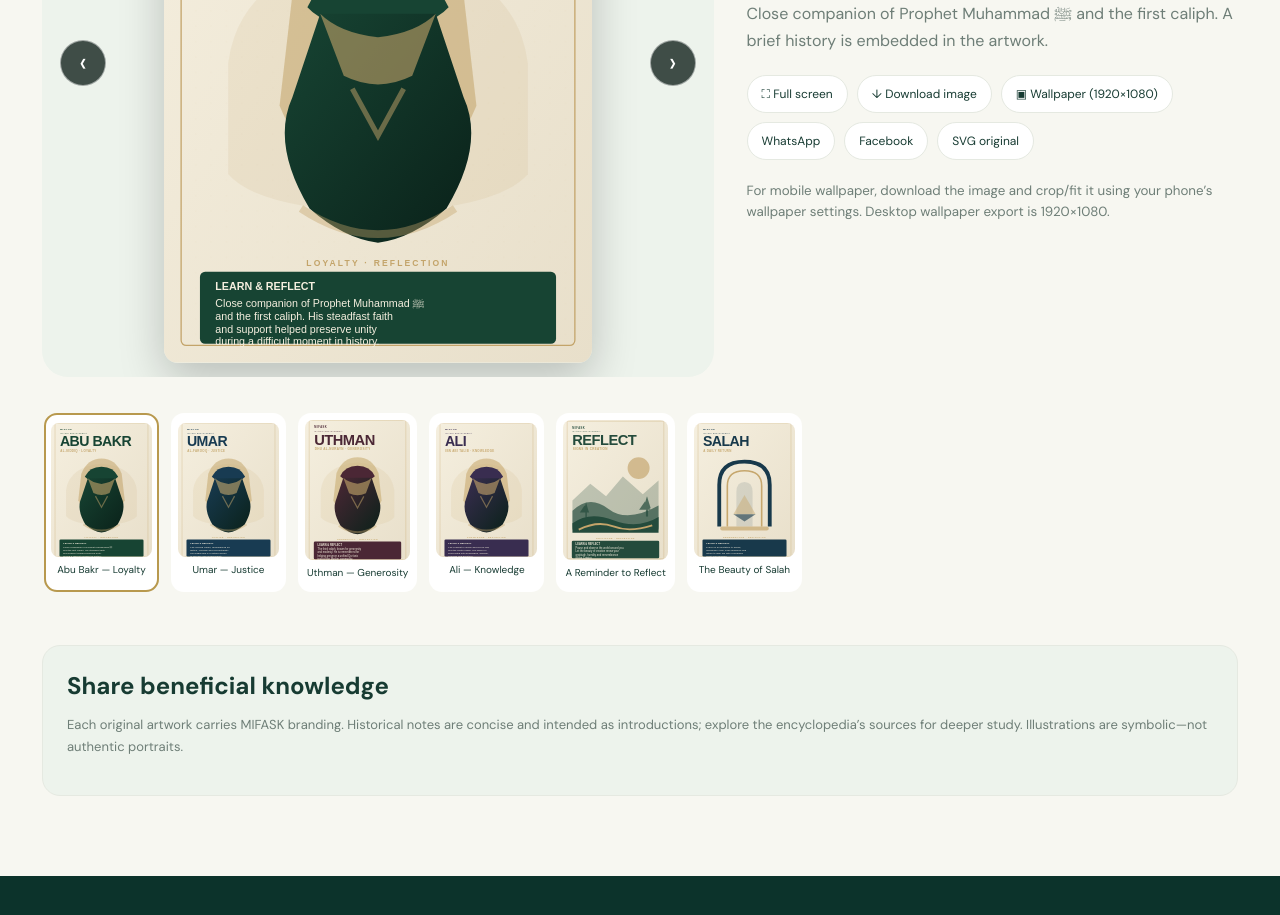
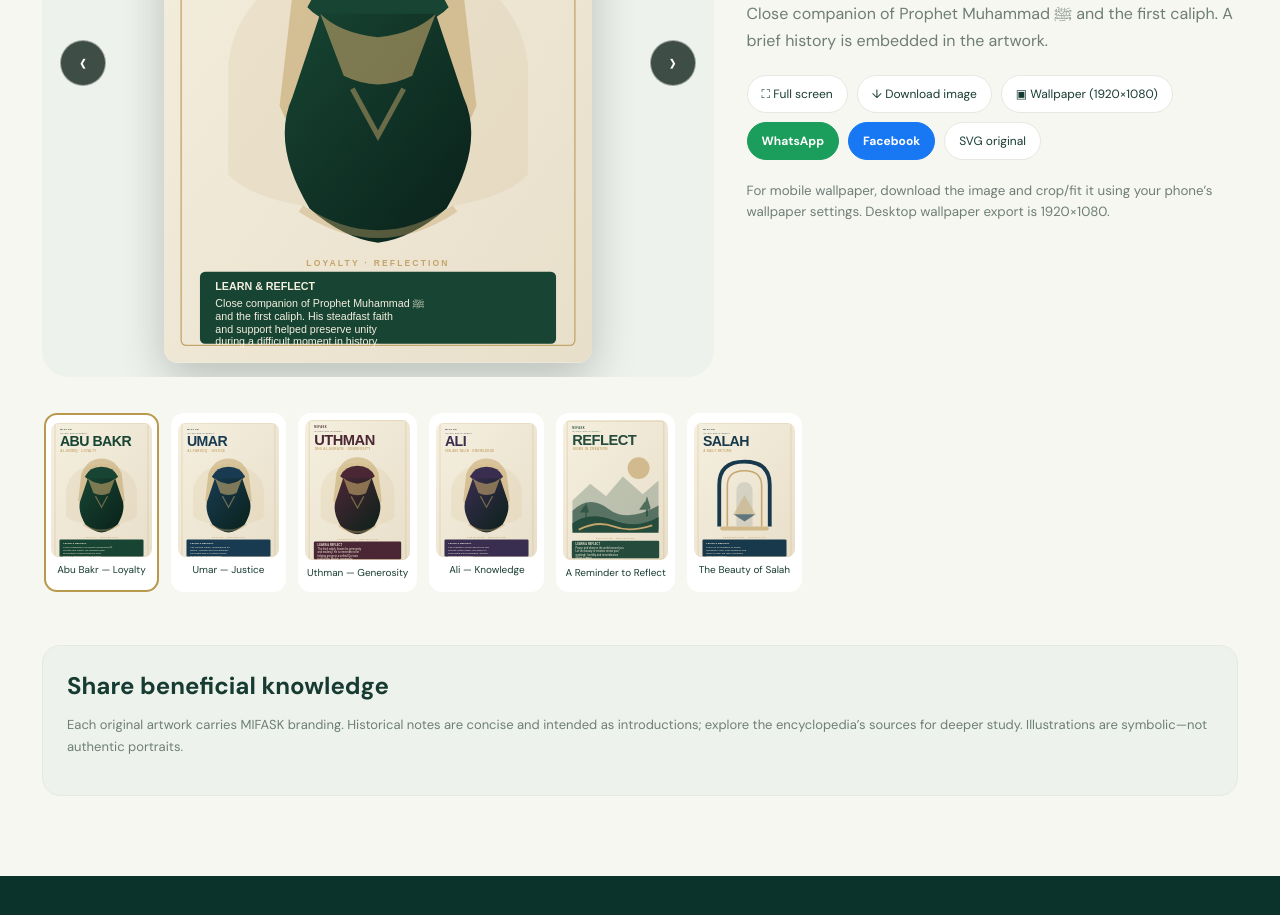
Before and after one commit to smartmil79-afk/mifask-islamic-encyclopedia, a Next.js app: page /gallery in a window 1280 px wide. Shown: the part 980-1895 px from the top of the page. Built offline with nearby package versions, Linux system fonts and the light colour scheme; a web font is replaced by a local one.

Commit message:
Style direct WhatsApp and Facebook gallery share actions

```diff
--- a/app/globals.css
+++ b/app/globals.css
@@ -351,3 +351,5 @@ html[data-theme="dark"] .verification-unverified{background:#3a3020;border-color
 \n.reflection-socials{display:flex;align-items:center;gap:5px;flex-wrap:wrap}.reflection-share-label{font-size:10px;color:rgba(255,255,255,.75);margin-right:2px}.reflection-foot .reflection-social{display:inline-flex;align-items:center;justify-content:center;width:25px;height:25px;min-width:25px;padding:0;border-radius:50%;font-size:10px;font-weight:800;text-decoration:none;border:1px solid rgba(255,255,255,.22);background:rgba(255,255,255,.12);color:#fff;line-height:1}.reflection-foot .reflection-social:hover{transform:translateY(-1px);background:#d9bd7d;color:#123b2d}.reflection-foot .reflection-facebook{font-size:15px}.reflection-foot .reflection-x{font-size:13px}.reflection-foot .reflection-copy{cursor:pointer;font-size:14px}.reflection-foot .reflection-whatsapp{background:#1d9b61;border-color:#1d9b61}.reflection-foot .reflection-telegram{background:#269bd5;border-color:#269bd5}.reflection-foot .reflection-linkedin{background:#0a66c2;border-color:#0a66c2}\n@media(max-width:480px){.reflection-socials{gap:4px}.reflection-foot .reflection-social{width:23px;height:23px;min-width:23px;font-size:9px}}
 .reflection-whatsapp-direct{display:inline-flex;align-items:center;gap:6px;padding:6px 10px;border-radius:999px;background:#20a763;border:1px solid #20a763;color:#fff!important;text-decoration:none;font-size:11px;font-weight:700;line-height:1.2;white-space:nowrap}.reflection-whatsapp-direct:hover{background:#16874f;transform:translateY(-1px)}
 @media(max-width:480px){.reflection-whatsapp-direct{padding:5px 8px;font-size:10px}}
+
+.gallery-actions .gallery-share-whatsapp,.gallery-actions .gallery-share-facebook{display:inline-flex;align-items:center;gap:6px;font-weight:700;text-decoration:none}.gallery-actions .gallery-share-whatsapp{background:#1b9d5b;border-color:#1b9d5b;color:#fff}.gallery-actions .gallery-share-facebook{background:#1877f2;border-color:#1877f2;color:#fff}.gallery-actions .gallery-share-whatsapp:hover,.gallery-actions .gallery-share-facebook:hover{filter:brightness(.92)}
```
